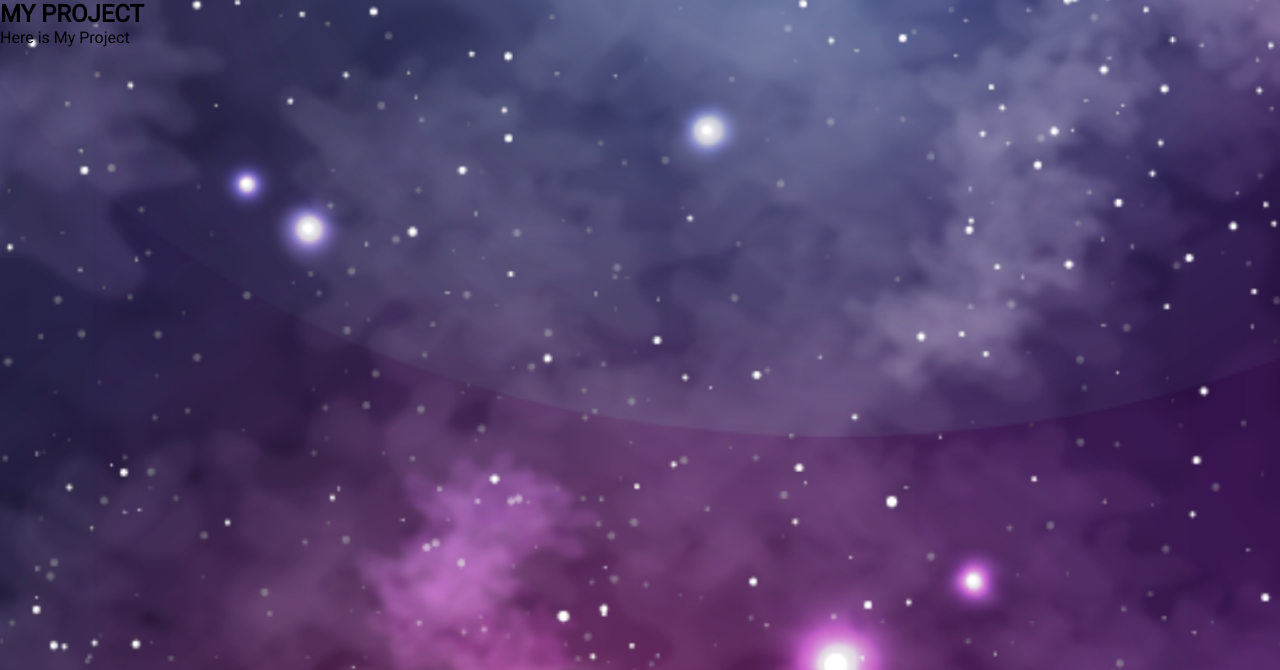
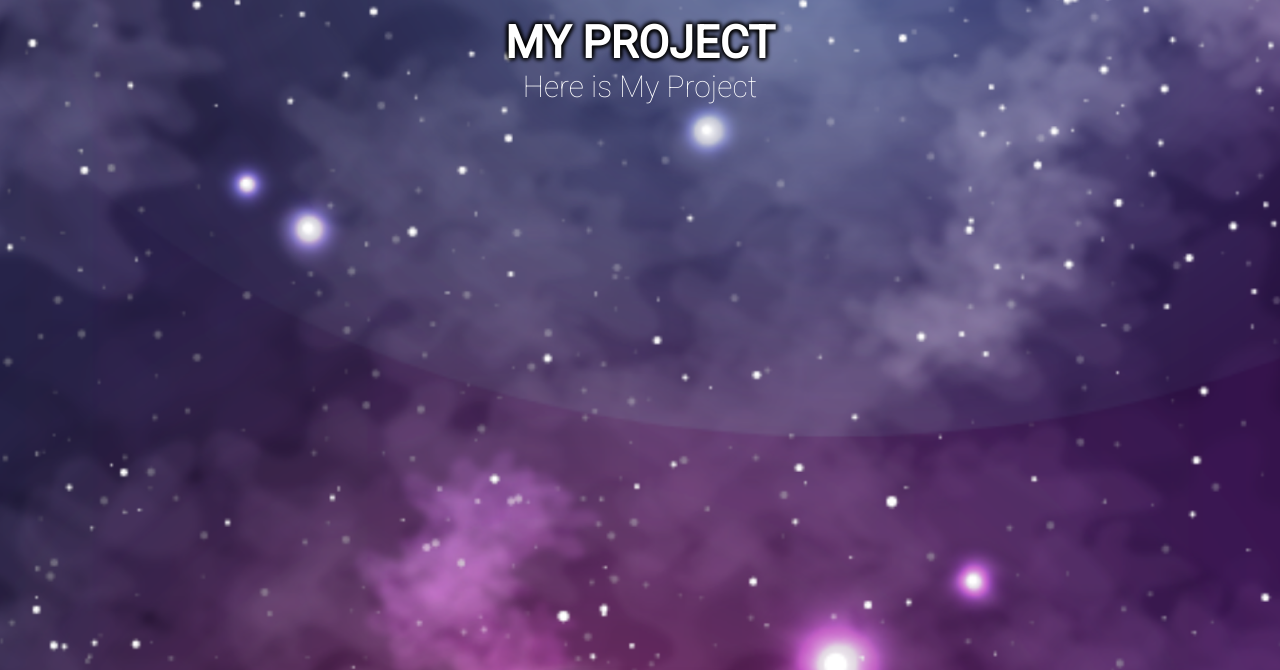
Before and after one commit to karimhasibuan/web-profile, a plain HTML site: page project/index.html in a window 1280 px wide. Shown: the top 670 px of the page. Drawn offline with Linux system fonts and the light colour scheme.

Commit message:
Adding header section in project page

```diff
--- a/assets/css/styles.css
+++ b/assets/css/styles.css
@@ -179,6 +179,31 @@ body {
 }
 /* End Tech Section */
 
+/* Project Section */
+.project {
+  padding-top: 1rem;
+  display: flex;
+  flex-wrap: wrap;
+  justify-content: center;
+  text-align: center;
+  color: white;
+  animation: fadeIn 1s;
+}
+.header-project {
+  width: 100%;
+}
+.header-project h2 {
+  font-size: 45px;
+  font-weight: 900;
+  text-shadow: -1px -1px 5px #000, 1px -1px 5px #000, -1px 1px 5px #000, 1px 1px 5px #000;
+}
+.header-project p {
+  font-size: 30px;
+  font-weight: lighter;
+}
+
+/* End Project Section */
+
 /* Keyframes animation */
 @keyframes fadeIn {
   0% {
--- a/project/index.html
+++ b/project/index.html
@@ -52,9 +52,11 @@
     </div>
 
     <div class="content">
-      <div id="tab4" data-tab-content class="items">
-        <h2>MY PROJECT</h2>
-        <p>Here is My Project</p>
+      <div class="project">
+        <div class="header-project">
+          <h2>MY PROJECT</h2>
+          <p>Here is My Project</p>
+        </div>
       </div>
     </div>
   </body>
```
